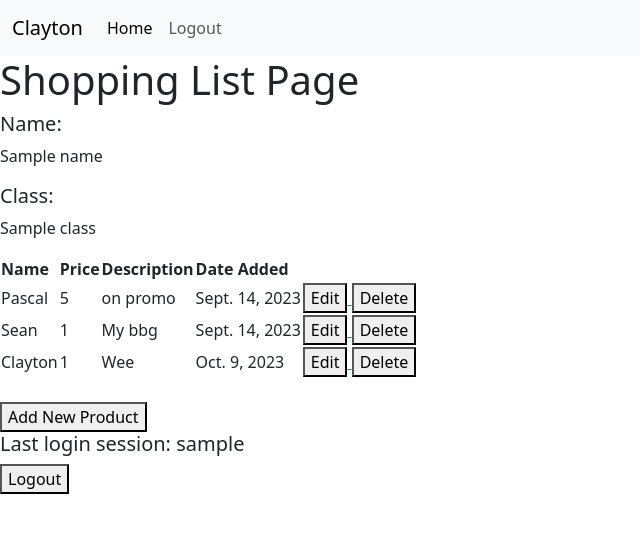
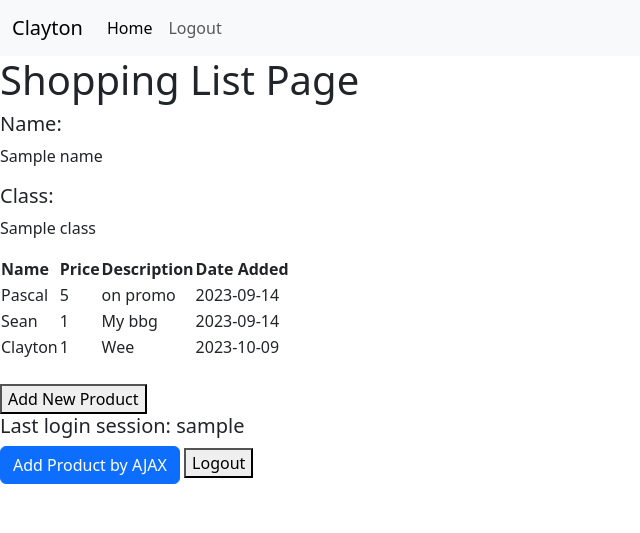
Before and after one commit to cyll0/shopping_list, a Django app: template main/templates/main.html in a window 1280 px wide. Shown: the top 533 px of the page, without its empty margins (0-640 px from the left). Run offline with Django 4.2, Linux system fonts and the light colour scheme; data comes from the database, SQL or seed files in the repository; both versions use the stored data as it was after the commit; the template is opened without the code that fills it: values that come from a table or form of the project are taken from there, most other values are stand-ins (such as "Sample title", 1, 10 or a date in 2020).

Commit message:
Finished Tutorial 5

```diff
--- a/main/templates/main.html
+++ b/main/templates/main.html
@@ -15,6 +15,39 @@
         </div>
         </div>
     </nav>
+
+    <div class="modal fade" id="exampleModal" tabindex="-1" aria-labelledby="exampleModalLabel" aria-hidden="true">
+        <div class="modal-dialog">
+            <div class="modal-content">
+                <div class="modal-header">
+                    <h1 class="modal-title fs-5" id="exampleModalLabel">Add New Product</h1>
+                    <button type="button" class="btn-close" data-bs-dismiss="modal" aria-label="Close"></button>
+                </div>
+                <div class="modal-body">
+                    <form id="form" onsubmit="return false;">
+                        {% csrf_token %}
+                        <div class="mb-3">
+                            <label for="name" class="col-form-label">Name:</label>
+                            <input type="text" class="form-control" id="name" name="name"></input>
+                        </div>
+                        <div class="mb-3">
+                            <label for="price" class="col-form-label">Price:</label>
+                            <input type="number" class="form-control" id="price" name="price"></input>
+                        </div>
+                        <div class="mb-3">
+                            <label for="description" class="col-form-label">Description:</label>
+                            <textarea class="form-control" id="description" name="description"></textarea>
+                        </div>
+                    </form>
+                </div>
+                <div class="modal-footer">
+                    <button type="button" class="btn btn-secondary" data-bs-dismiss="modal">Close</button>
+                    <button type="button" class="btn btn-primary" id="button_add" data-bs-dismiss="modal">Add Product</button>
+                </div>
+            </div>
+        </div>
+    </div>
+
     <h1>Shopping List Page</h1>
 
     <h5>Name:</h5>
@@ -23,37 +56,7 @@
     <h5>Class:</h5>
     <p>{{class}}</p>
 
-    <table>
-        <tr>
-            <th>Name</th>
-            <th>Price</th>
-            <th>Description</th>
-            <th>Date Added</th>
-        </tr>
-
-        {% comment %} Below is how to show the product data {% endcomment %}
-
-        {% for product in products %}
-            <tr>
-                <td>{{product.name}}</td>
-                <td>{{product.price}}</td>
-                <td>{{product.description}}</td>
-                <td>{{product.date_added}}</td>
-                <td>
-                    <a href="{% url 'main:edit_product' product.pk %}">
-                        <button>
-                            Edit
-                        </button>
-                    </a>
-                    <a href="{% url 'main:delete_product' product.pk %}">
-                        <button>
-                            Delete
-                        </button>
-                    </a>
-                </td>
-            </tr>
-        {% endfor %}
-    </table>
+    <table id="product_table"></table>
 
     <br />
 
@@ -66,9 +69,51 @@
 
     <h5>Last login session: {{ last_login }}</h5>
 
+    <button type="button" class="btn btn-primary" data-bs-toggle="modal" data-bs-target="#exampleModal">Add Product by AJAX</button>
+
     <a href="{% url 'main:logout' %}">
         <button>
             Logout
         </button>
     </a>
+
+    <script>
+        async function getProducts() {
+            return fetch("{% url 'main:get_product_json' %}").then((res) => res.json())
+        }
+
+        async function refreshProducts() {
+            document.getElementById("product_table").innerHTML = ""
+            const products = await getProducts()
+            let htmlString = `<tr>
+                <th>Name</th>
+                <th>Price</th>
+                <th>Description</th>
+                <th>Date Added</th>
+            </tr>`
+            products.forEach((item) => {
+                htmlString += `\n<tr>
+                <td>${item.fields.name}</td>
+                <td>${item.fields.price}</td>
+                <td>${item.fields.description}</td>
+                <td>${item.fields.date_added}</td>
+            </tr>`
+            })
+
+            document.getElementById("product_table").innerHTML = htmlString
+        }
+
+        function addProduct() {
+            fetch("{% url 'main:add_product_ajax' %}", {
+                method: "POST",
+                body: new FormData(document.querySelector('#form'))
+            }).then(refreshProducts)
+
+            document.getElementById("form").reset()
+            return false
+        }
+        document.getElementById("button_add").onclick = addProduct
+
+        refreshProducts()
+    </script>
 {% endblock content %}
--- a/main/urls.py
+++ b/main/urls.py
@@ -15,4 +15,6 @@ urlpatterns = [
     path('logout/', logout_user, name='logout'),
     path('edit-product/<int:id>', edit_product, name='edit_product'),
     path('delete/<int:id>', delete_product, name='delete_product'),
+    path('get-product/', get_product_json, name='get_product_json'),
+    path('create-product-ajax/', add_product_ajax, name='add_product_ajax')
 ]
--- a/main/views.py
+++ b/main/views.py
@@ -109,3 +109,21 @@ def delete_product(request, id):
     product.delete()
     # Return to the main page
     return HttpResponseRedirect(reverse('main:show_main'))
+
+def get_product_json(request):
+    product_item = Product.objects.all()
+    return HttpResponse(serializers.serialize('json', product_item))
+
+def add_product_ajax(request):
+    if request.method == 'POST':
+        name = request.POST.get("name")
+        price = request.POST.get("price")
+        description = request.POST.get("description")
+        user = request.user
+
+        new_product = Product(name=name, price=price, description=description, user=user)
+        new_product.save()
+
+        return HttpResponse(b"CREATED", status=201)
+
+    return HttpResponseNotFound()
```
Also changed, not shown: db.sqlite3.
